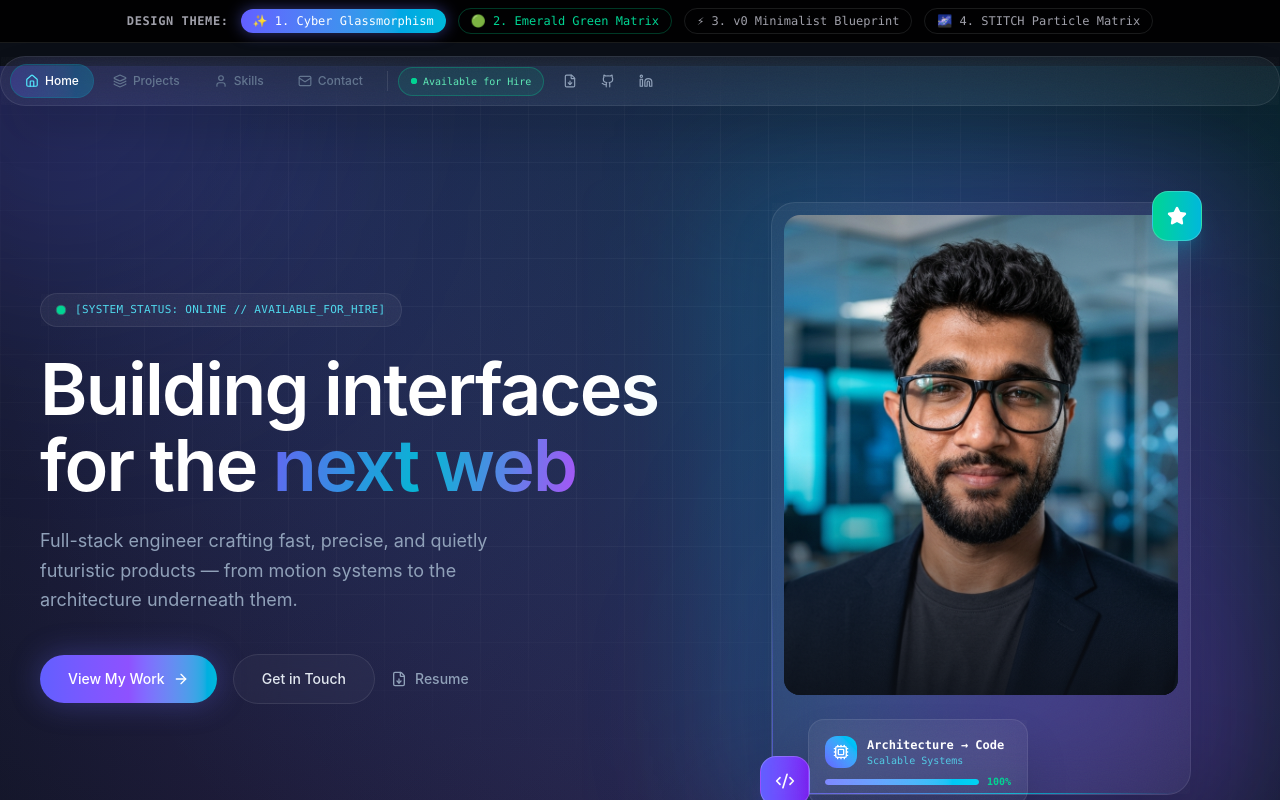
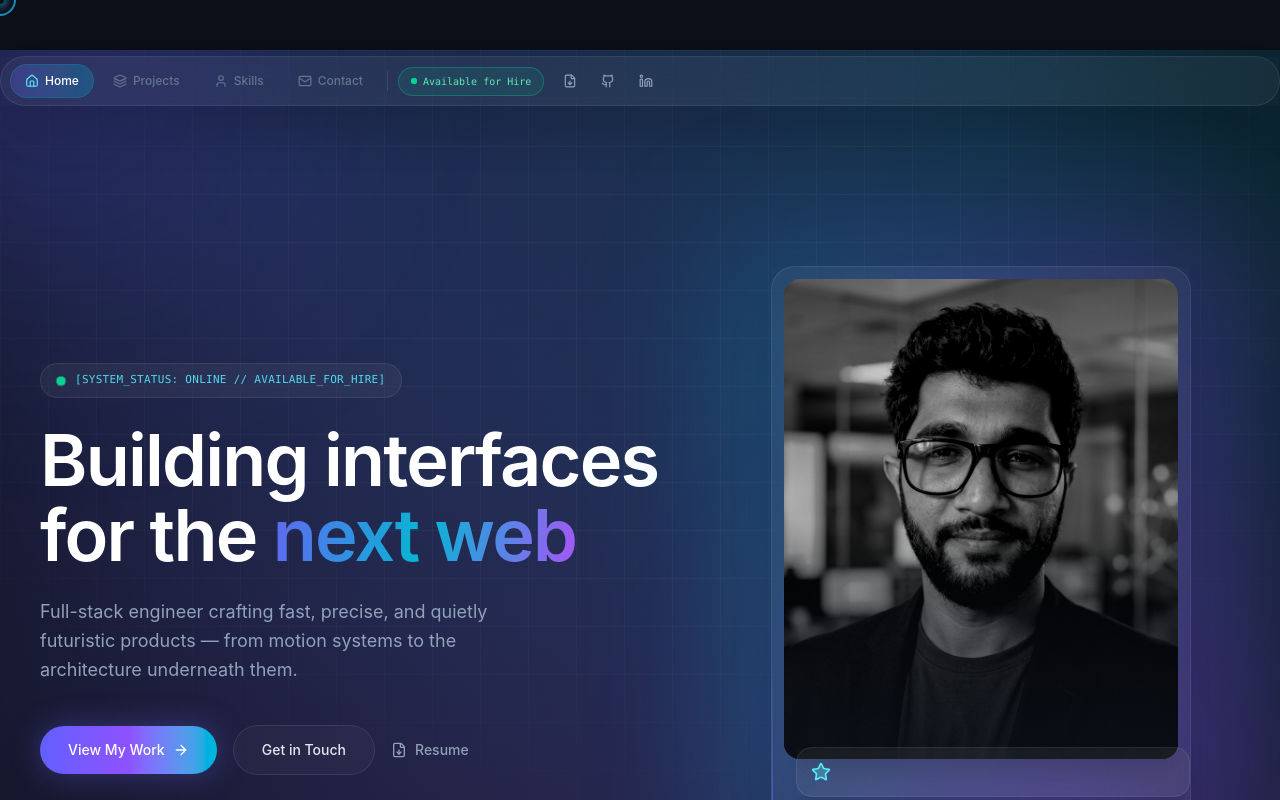
Before and after one commit to sasiruliyanage2004/portfolio-, a React (Vite) app: page / in a window 1280 px wide. Shown: the top 800 px of the page. Built offline with nearby package versions, Linux system fonts and the light colour scheme.

Commit message:
style_remove_architecture_badge_and_theme_switcher

```diff
--- a/src/App.jsx
+++ b/src/App.jsx
@@ -1,134 +1,30 @@
-import { useState } from 'react';
-// Theme 1: Cyber Glassmorphism
+import ParticleBackground from './components/ParticleBackground';
+import CustomCursor from './components/CustomCursor';
 import FloatingDockCyber from './components/cyber/FloatingDockCyber';
 import HeroCyber from './components/cyber/HeroCyber';
 import ProjectsCyber from './components/cyber/ProjectsCyber';
 import SkillsCyber from './components/cyber/SkillsCyber';
 import ContactCyber from './components/cyber/ContactCyber';
-
-// Theme 2: Emerald Green Matrix (Green Theme)
-import FloatingDockGreen from './components/green/FloatingDockGreen';
-import HeroGreen from './components/green/HeroGreen';
-import ProjectsGreen from './components/green/ProjectsGreen';
-import SkillsGreen from './components/green/SkillsGreen';
-import ContactGreen from './components/green/ContactGreen';
-
-// Theme 3: v0 Minimalist Engineering Blueprint
-import ShaderCanvas from './components/ShaderCanvas';
-import HeaderMinimal from './components/minimal/HeaderMinimal';
-import HeroMinimal from './components/minimal/HeroMinimal';
-import ProjectsMinimal from './components/minimal/ProjectsMinimal';
-import SkillsMinimal from './components/minimal/SkillsMinimal';
-import ContactMinimal from './components/minimal/ContactMinimal';
-
-// Theme 4: STITCH Particle Matrix
-import ParticleBackground from './components/ParticleBackground';
-import CustomCursor from './components/CustomCursor';
-
 import Footer from './components/Footer';
 import './index.css';
 
 export default function App() {
-  const [theme, setTheme] = useState('cyber'); // 'cyber' | 'green' | 'minimal' | 'particle'
-  const [briefingMode, setBriefingMode] = useState(false);
+  return (
+    <div className="min-h-screen bg-[#0b0f17] text-slate-200 font-body selection:bg-indigo-500/30 selection:text-white">
+      {/* STITCH Particle Background & Custom Glow Cursor */}
+      <ParticleBackground />
+      <CustomCursor />
 
-  return (
-    <div className="min-h-screen bg-[#0b0f17] text-slate-200 font-body selection:bg-emerald-500/30 selection:text-white">
-      {/* Top Floating Theme Switcher Bar */}
-      <div className="fixed top-0 inset-x-0 z-[100] bg-black/90 backdrop-blur-md border-b border-white/10 py-2 px-4 flex flex-wrap items-center justify-center gap-2 sm:gap-3 text-xs font-mono">
-        <span className="text-zinc-400 font-semibold uppercase tracking-wider hidden lg:inline">DESIGN THEME:</span>
-        <button
-          onClick={() => setTheme('cyber')}
-          className={`px-3 py-1 rounded-full transition-all ${
-            theme === 'cyber'
-              ? 'bg-gradient-to-r from-indigo-500 to-cyan-500 text-white font-medium shadow-[0_0_15px_rgba(99,102,241,0.5)]'
-              : 'text-zinc-400 hover:text-white border border-white/10'
-          }`}
-        >
-          ✨ 1. Cyber Glassmorphism
-        </button>
-        <button
-          onClick={() => setTheme('green')}
-          className={`px-3 py-1 rounded-full transition-all ${
-            theme === 'green'
-              ? 'bg-gradient-to-r from-emerald-500 to-teal-400 text-slate-950 font-semibold shadow-[0_0_15px_rgba(16,185,129,0.5)]'
-              : 'text-emerald-400 hover:text-emerald-200 border border-emerald-500/30'
-          }`}
-        >
-          🟢 2. Emerald Green Matrix
-        </button>
-        <button
-          onClick={() => setTheme('minimal')}
-          className={`px-3 py-1 rounded-full transition-all ${
-            theme === 'minimal'
-              ? 'bg-cyan-400 text-zinc-950 font-medium shadow-[0_0_15px_rgba(6,182,212,0.5)]'
-              : 'text-zinc-400 hover:text-white border border-white/10'
-          }`}
-        >
-          ⚡ 3. v0 Minimalist Blueprint
-        </button>
-        <button
-          onClick={() => setTheme('particle')}
-          className={`px-3 py-1 rounded-full transition-all ${
-            theme === 'particle'
-              ? 'bg-gradient-to-r from-violet-500 to-indigo-500 text-white font-medium shadow-[0_0_15px_rgba(139,92,246,0.5)]'
-              : 'text-zinc-400 hover:text-white border border-white/10'
-          }`}
-        >
-          🌌 4. STITCH Particle Matrix
-        </button>
-      </div>
+      {/* Floating Apple macOS Navigation Dock */}
+      <FloatingDockCyber />
 
-      {theme === 'cyber' && (
-        <>
-          <FloatingDockCyber />
-          <main className="relative z-10 flex flex-col pt-4">
-            <HeroCyber />
-            <ProjectsCyber />
-            <SkillsCyber />
-            <ContactCyber />
-          </main>
-        </>
-      )}
-
-      {theme === 'green' && (
-        <>
-          <FloatingDockGreen />
-          <main className="relative z-10 flex flex-col pt-4">
-            <HeroGreen />
-            <ProjectsGreen />
-            <SkillsGreen />
-            <ContactGreen />
-          </main>
-        </>
-      )}
-
-      {theme === 'minimal' && (
-        <>
-          <ShaderCanvas />
-          <HeaderMinimal briefingMode={briefingMode} setBriefingMode={setBriefingMode} />
-          <main className="relative z-10">
-            <HeroMinimal briefingMode={briefingMode} />
-            <ProjectsMinimal />
-            <SkillsMinimal />
-            <ContactMinimal />
-          </main>
-        </>
-      )}
-
-      {theme === 'particle' && (
-        <>
-          <ParticleBackground />
-          <CustomCursor />
-          <FloatingDockCyber />
-          <main className="relative z-10 flex flex-col pt-6">
-            <HeroCyber />
-            <ProjectsCyber />
-            <SkillsCyber />
-            <ContactCyber />
-          </main>
-        </>
-      )}
+      {/* Main Portfolio Page Sections */}
+      <main className="relative z-10 flex flex-col">
+        <HeroCyber />
+        <ProjectsCyber />
+        <SkillsCyber />
+        <ContactCyber />
+      </main>
 
       <Footer />
     </div>
--- a/src/components/cyber/HeroCyber.jsx
+++ b/src/components/cyber/HeroCyber.jsx
@@ -1,6 +1,6 @@
 import { useRef, useState } from "react";
 import { motion, useMotionValue, useSpring, useScroll, useTransform } from "framer-motion";
-import { ArrowRight, FileDown, Sparkles, Code2, Star, Cpu } from "lucide-react";
+import { ArrowRight, FileDown, Code2, Star } from "lucide-react";
 
 function MagneticButton({ children, className = "", ...props }) {
   const ref = useRef(null);
@@ -84,7 +84,7 @@ export default function HeroCyber() {
   return (
     <section
       id="home"
-      className="relative min-h-screen w-full overflow-hidden mesh-bg flex items-center"
+      className="relative min-h-screen w-full overflow-hidden mesh-bg flex items-center pt-16 sm:pt-20"
     >
       {/* Ambient grid + glow orbs */}
       <div className="absolute inset-0 grid-overlay pointer-events-none" />
@@ -155,7 +155,7 @@ export default function HeroCyber() {
           </motion.div>
         </div>
 
-        {/* Right Column — Lahiru Liyanage Style Portrait Card with Floating Badges */}
+        {/* Right Column — Clean Cyber Glassmorphic Portrait Card */}
         <motion.div
           style={{ scale: avatarScale }}
           initial={{ opacity: 0, y: 24, scale: 0.95 }}
@@ -167,46 +167,27 @@ export default function HeroCyber() {
           <div className="absolute inset-4 bg-gradient-to-r from-cyan-500/25 via-indigo-500/25 to-violet-500/25 rounded-3xl blur-3xl scale-105 pointer-events-none" />
 
           {/* Main 3D Card Container */}
-          <TiltCard className="glass-panel noise-overlay relative w-full max-w-[420px] rounded-3xl p-3 shadow-2xl border-2 border-white/20">
+          <TiltCard className="glass-panel noise-overlay relative w-full max-w-[420px] rounded-3xl p-3 shadow-2xl border-2 border-white/20 transition-all duration-500">
             <span className="border-beam" aria-hidden="true" />
 
-            {/* Profile Image Frame */}
+            {/* Profile Image Frame with Dark Grayscale -> Vibrant Color Hover */}
             <div className="relative h-[380px] sm:h-[440px] lg:h-[480px] w-full overflow-hidden rounded-2xl bg-gradient-to-b from-indigo-950/40 via-cyan-950/30 to-[#0b0f17]">
               <img
                 src="/profile.png"
                 alt="Developer Portrait"
-                className="h-full w-full object-cover object-top transition-transform duration-700 group-hover:scale-105"
+                className="h-full w-full object-cover object-top filter grayscale contrast-125 brightness-75 group-hover:grayscale-0 group-hover:brightness-100 group-hover:scale-105 transition-all duration-700 ease-out"
               />
-              <div className="absolute inset-0 bg-gradient-to-t from-[#0b0f17] via-transparent to-transparent opacity-85" />
+              <div className="absolute inset-0 bg-gradient-to-t from-[#0b0f17] via-transparent to-transparent opacity-85 group-hover:opacity-30 transition-opacity duration-700" />
             </div>
 
-            {/* Floating Badge 1 (Top-Right Star Badge) */}
-            <div className="absolute -top-3 -right-3 bg-gradient-to-r from-emerald-400 to-cyan-500 p-3.5 rounded-2xl shadow-xl shadow-cyan-500/20 border border-white/20">
-              <Star className="h-5 w-5 text-white fill-white" />
+            {/* Floating Badge 1 (Top-Right Star Badge - Seamless Glassmorphic Theme) */}
+            <div className="glass-panel noise-overlay absolute -top-3 -right-3 p-3.5 rounded-2xl shadow-xl border border-cyan-400/30 bg-[#0b0f17]/90 backdrop-blur-md">
+              <Star className="h-5 w-5 text-cyan-300 fill-cyan-300/30" />
             </div>
 
-            {/* Floating Badge 2 (Bottom-Left Code Badge) */}
-            <div className="absolute -bottom-3 -left-3 bg-gradient-to-r from-indigo-500 to-violet-600 p-3.5 rounded-2xl shadow-xl shadow-indigo-500/20 border border-white/20">
-              <Code2 className="h-5 w-5 text-white" />
-            </div>
-
-            {/* Floating Badge 3 (Bottom-Right Info Card) */}
-            <div className="absolute -bottom-6 -right-3 sm:-right-6 glass-panel noise-overlay p-4 rounded-2xl shadow-2xl border border-cyan-400/40 backdrop-blur-md max-w-[220px]">
-              <div className="flex items-center gap-2.5 mb-1.5">
-                <div className="h-8 w-8 rounded-xl bg-gradient-to-tr from-indigo-500 to-cyan-400 flex items-center justify-center text-white">
-                  <Cpu className="h-4 w-4" />
-                </div>
-                <div>
-                  <h4 className="font-mono text-xs font-semibold text-white">Architecture → Code</h4>
-                  <p className="font-mono text-[10px] text-cyan-300/80">Scalable Systems</p>
-                </div>
-              </div>
-              <div className="flex items-center gap-2">
-                <div className="h-1.5 flex-1 rounded-full bg-white/10 overflow-hidden">
-                  <div className="h-full w-full rounded-full bg-gradient-to-r from-indigo-400 to-cyan-400" />
-                </div>
-                <span className="font-mono text-[10px] text-emerald-400 font-semibold">100%</span>
-              </div>
+            {/* Floating Badge 2 (Bottom-Left Code Badge - Seamless Glassmorphic Theme) */}
+            <div className="glass-panel noise-overlay absolute -bottom-3 -left-3 p-3.5 rounded-2xl shadow-xl border border-indigo-400/30 bg-[#0b0f17]/90 backdrop-blur-md">
+              <Code2 className="h-5 w-5 text-indigo-300" />
             </div>
           </TiltCard>
         </motion.div>
```
Also changed, not shown: src/components/green/HeroGreen.jsx (+8 -8 lines).
